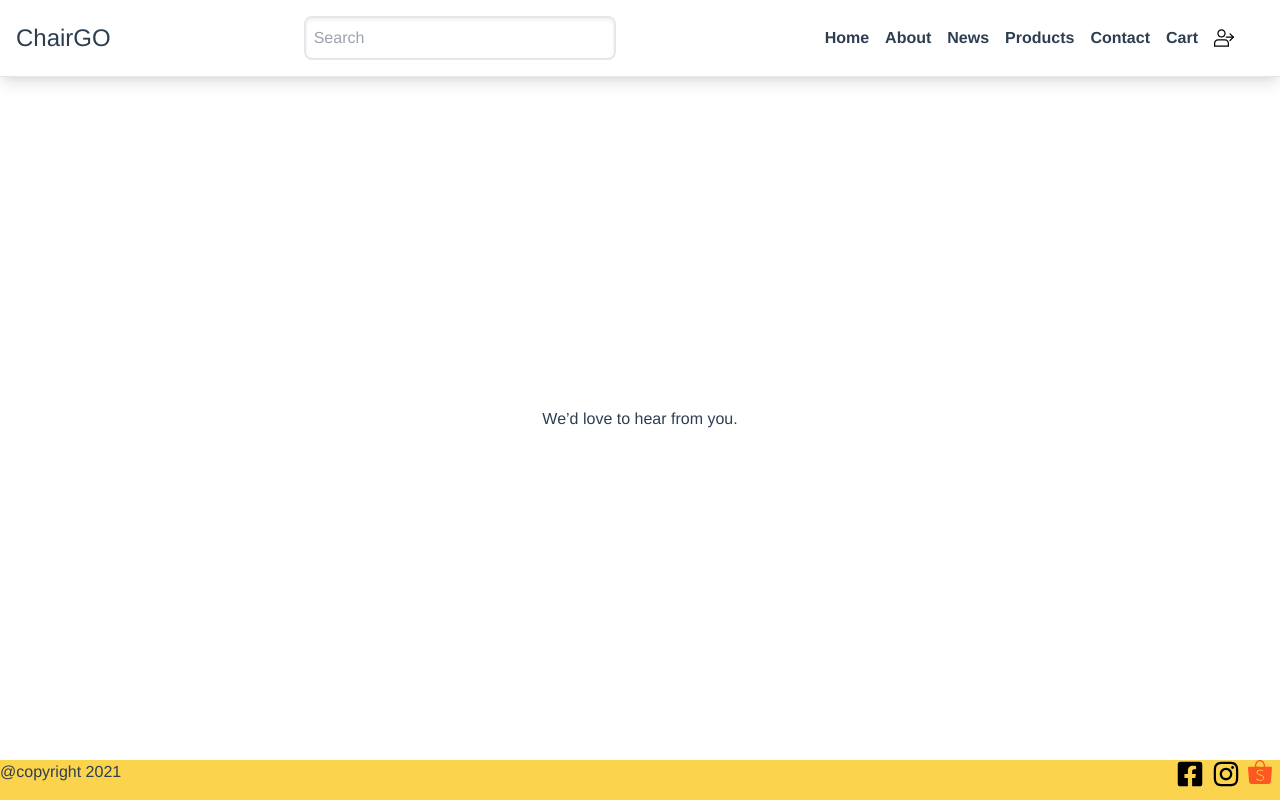
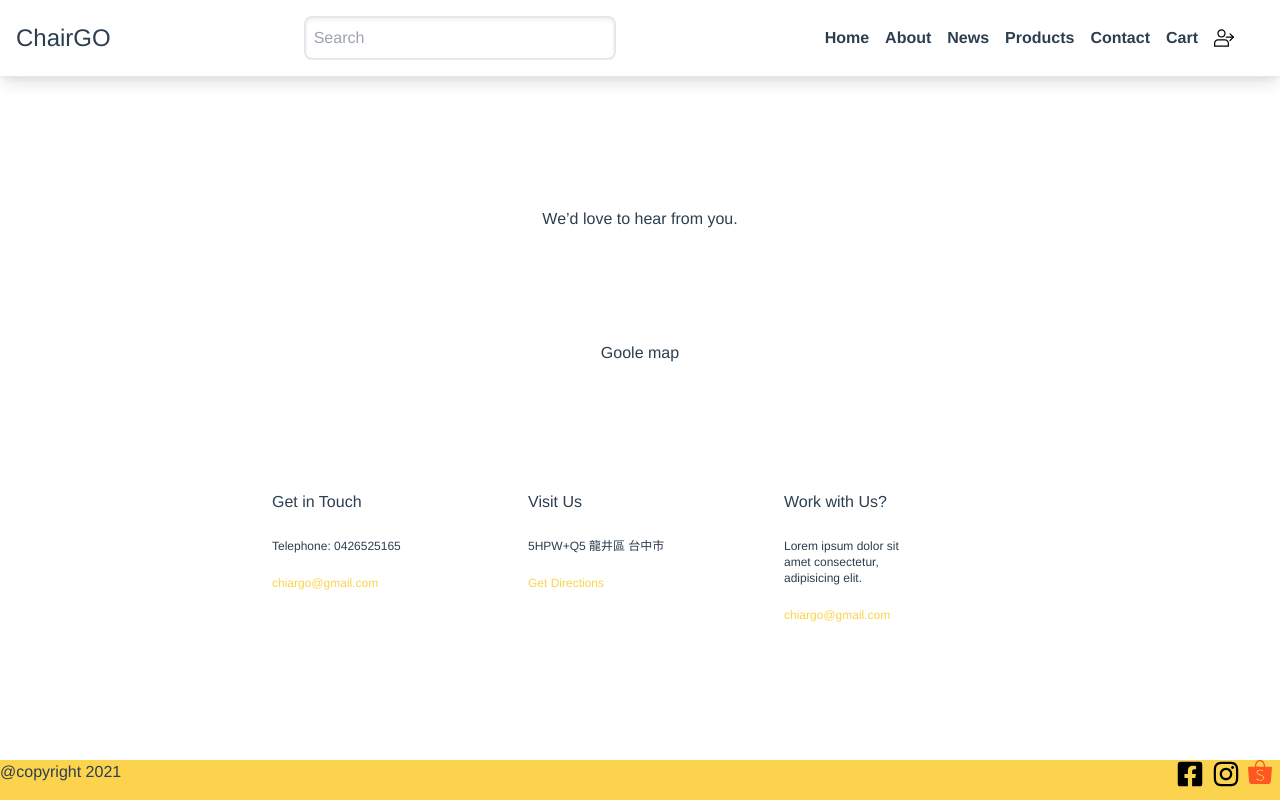
Before and after one commit to whereissam/Vue-website, a Vue app: page /contact in a window 1280 px wide. Built offline with nearby package versions, Linux system fonts and the light colour scheme.

Commit message:
update contact and google map API

```diff
--- a/public/index.html
+++ b/public/index.html
@@ -6,6 +6,7 @@
     <meta name="viewport" content="width=device-width,initial-scale=1.0">
     <link rel="icon" href="<%= BASE_URL %>favicon.ico">
     <title><%= htmlWebpackPlugin.options.title %></title>
+    <!-- <script src="https://maps.googleapis.com/maps/api/js?key=APIKEY"></script> -->
   </head>
   <body>
     <noscript>
--- a/src/views/Contact.vue
+++ b/src/views/Contact.vue
@@ -1,5 +1,110 @@
 <template>
-  <div class="contact">
-      <h1>We’d love to hear from you.</h1>
+  <h2 class="text-center w-full mt-5">We’d love to hear from you.</h2>
+  <div class="w-1/2 w-1/2 self-center">Goole map</div>
+  <!-- <div
+    id="map-canvas"
+    class="relative w-2/5 rounded h-2/4 self-center"
+    data-lat="24.187048480252002"
+    data-lng="120.59545235541682"
+  ></div> -->
+
+  <div class="flex w-3/5 self-center mb-6">
+    <div class="w-1/2 text-left">
+      <h1 class="m-2 p-2 ">Get in Touch</h1>
+      <p class="m-2 p-2 text-xs">Telephone: 0426525165</p>
+      <a class="m-2 p-2 text-xs text-yellow-300" href="">chiargo@gmail.com</a>
+    </div>
+    <div class="w-1/2 text-left">
+      <h1 class="m-2 p-2">Visit Us</h1>
+      <p class="m-2 p-2 text-xs">5HPW+Q5 龍井區 台中市</p>
+      <a class="m-2 p-2 text-xs text-yellow-300" href="">Get Directions</a>
+    </div>
+    <div class="w-1/2 text-left">
+      <h1 class="m-2 p-2">Work with Us?</h1>
+      <p class="m-2 p-2 text-xs w-3/5">Lorem ipsum dolor sit amet consectetur, adipisicing elit.</p>
+      <a class="m-2 p-2 text-xs text-yellow-300" href="">chiargo@gmail.com</a>
+    </div>
   </div>
+
 </template>
+<script>
+export default {
+  // mounted() {
+  //   let google = window.google;
+  //   let map = document.getElementById("map-canvas");
+  //   let lat = map.getAttribute("data-lat");
+  //   let lng = map.getAttribute("data-lng");
+
+  //   const myLatlng = new google.maps.LatLng(lat, lng);
+  //   const mapOptions = {
+  //     zoom: 15,
+  //     scrollwheel: false,
+  //     center: myLatlng,
+  //     mapTypeId: google.maps.MapTypeId.ROADMAP,
+  //     styles: [
+  //       {
+  //         featureType: "administrative",
+  //         elementType: "labels.text.fill",
+  //         stylers: [{ color: "#444444" }],
+  //       },
+  //       {
+  //         featureType: "landscape",
+  //         elementType: "all",
+  //         stylers: [{ color: "#f2f2f2" }],
+  //       },
+  //       {
+  //         featureType: "poi",
+  //         elementType: "all",
+  //         stylers: [{ visibility: "off" }],
+  //       },
+  //       {
+  //         featureType: "road",
+  //         elementType: "all",
+  //         stylers: [{ saturation: -100 }, { lightness: 45 }],
+  //       },
+  //       {
+  //         featureType: "road.highway",
+  //         elementType: "all",
+  //         stylers: [{ visibility: "simplified" }],
+  //       },
+  //       {
+  //         featureType: "road.arterial",
+  //         elementType: "labels.icon",
+  //         stylers: [{ visibility: "off" }],
+  //       },
+  //       {
+  //         featureType: "transit",
+  //         elementType: "all",
+  //         stylers: [{ visibility: "off" }],
+  //       },
+  //       {
+  //         featureType: "water",
+  //         elementType: "all",
+  //         stylers: [{ color: "#5e72e4" }, { visibility: "on" }],
+  //       },
+  //     ],
+  //   };
+
+  //   map = new google.maps.Map(map, mapOptions);
+
+  //   const marker = new google.maps.Marker({
+  //     position: myLatlng,
+  //     map: map,
+  //     animation: google.maps.Animation.DROP,
+  //     title: "Hello World!",
+  //   });
+
+  //   const contentString =
+  //     '<div class="info-window-content"><h2>Vue Notus</h2>' +
+  //     "<p>A beautiful Dashboard for Bootstrap 4. It is Free and Open Source.</p></div>";
+
+  //   const infowindow = new google.maps.InfoWindow({
+  //     content: contentString,
+  //   });
+
+  //   google.maps.event.addListener(marker, "click", function () {
+  //     infowindow.open(map, marker);
+  //   });
+  // },
+};
+</script>
```
